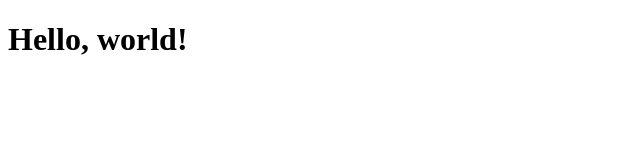
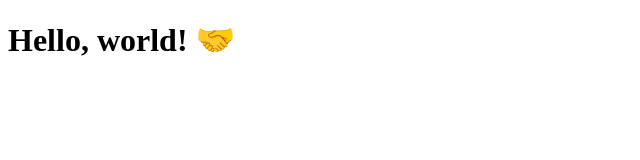
Before and after one commit to LuanGregati/clone-tabnews-2.0, a Next.js app: page / in a window 1280 px wide. Shown: the top 160 px of the page, without its empty margins (0-640 px from the left). Built offline with nearby package versions, Linux system fonts and the light colour scheme.

Commit message:
change initial page message

```diff
--- a/pages/index.js
+++ b/pages/index.js
@@ -1,5 +1,5 @@
 function Home() {
-    return <h1>Hello, world!</h1>;
+    return <h1>Hello, world! 🤝</h1>;
 }
 
 export default Home;
```
